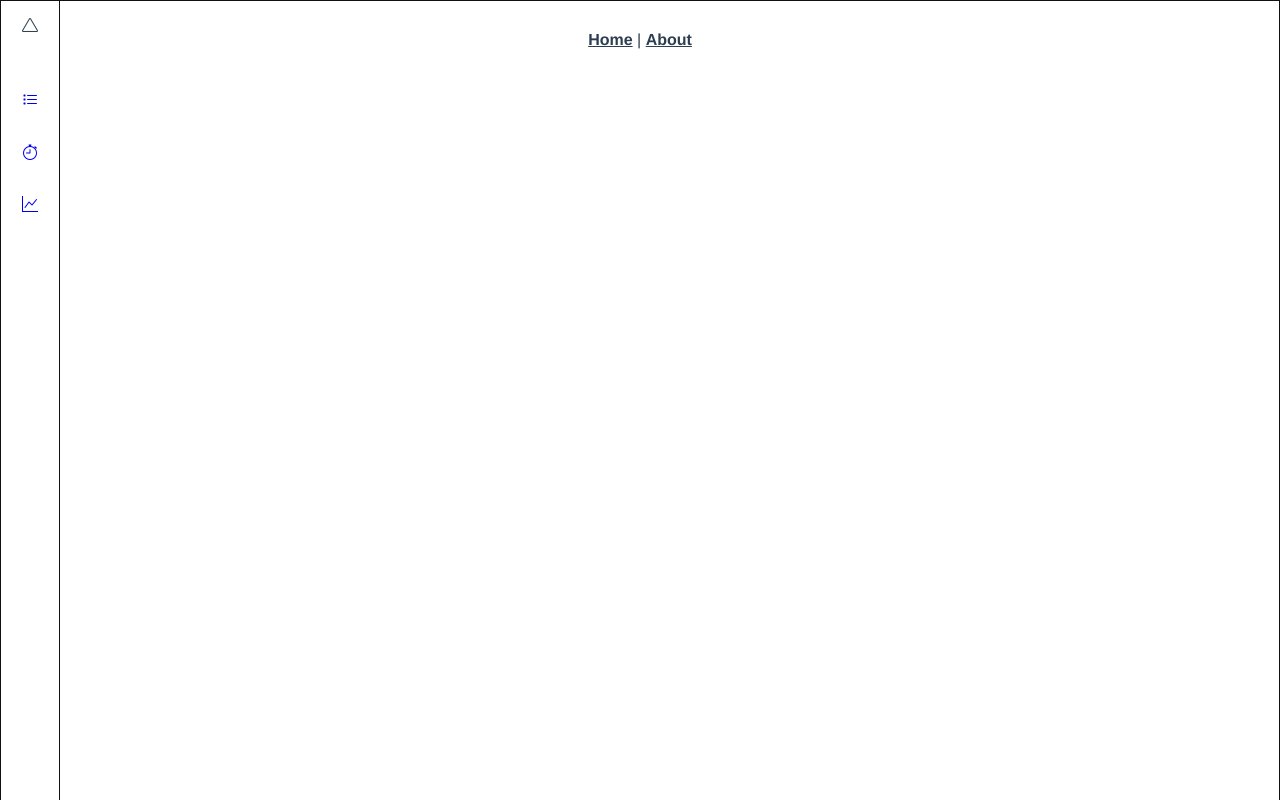
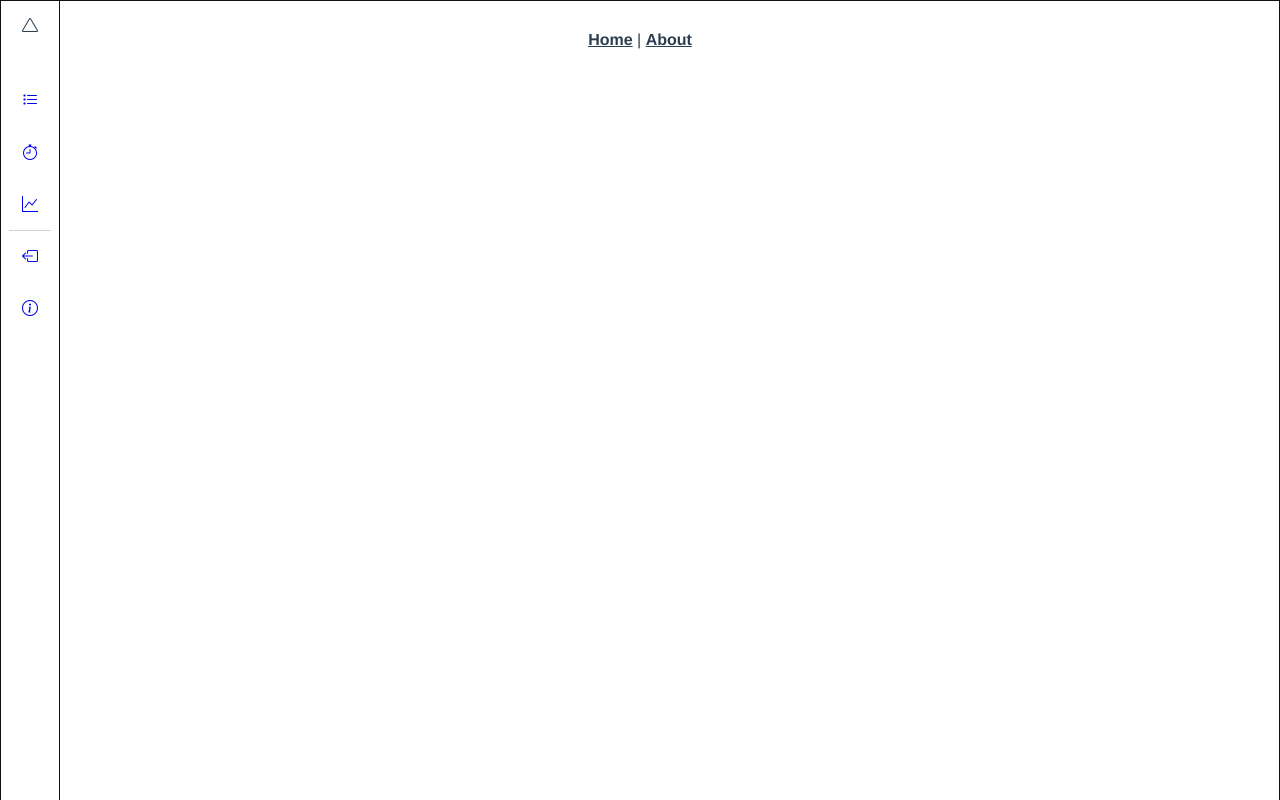
Before and after one commit to markopekica/wa_frontend, a Vue app: page /activity in a window 1280 px wide. Shown: the top 800 px of the page. Built offline with nearby package versions, Linux system fonts and the light colour scheme.

Commit message:
very basic navigationBar skeleton

```diff
--- a/src/components/NavigationBar.vue
+++ b/src/components/NavigationBar.vue
@@ -4,14 +4,23 @@
       <i class="bi bi-triangle"></i>
     </div>
     <div class="menu">
-      <router-link class="rlink" to="/activity">
+      <router-link class="rlink" to="/activity" title="activity list">
         <i class="bi bi-list-task"></i
       ></router-link>
-      <router-link class="rlink" to="/about"
+      <router-link class="rlink" to="/timer" title="timer"
         ><i class="bi bi-stopwatch"></i
       ></router-link>
-      <router-link class="rlink" to="/">
+      <router-link class="rlink" to="/" title="stats">
         <i class="bi bi-graph-up"></i>
+      </router-link>
+    </div>
+    <!-- other icons; sign out, info -->
+    <div class="other-icons">
+      <router-link class="rlink" to="" title="sign out">
+        <i class="bi bi-box-arrow-left"></i>
+      </router-link>
+      <router-link class="rlink" to="about" title="info">
+        <i class="bi bi-info-circle"></i>
       </router-link>
     </div>
   </div>
@@ -25,36 +34,61 @@ export default {
 
 <!-- Add "scoped" attribute to limit CSS to this component only -->
 <style scoped lang="scss">
-.nav {
-  border-right: 1px solid #111;
-  float: left;
-  min-height: 100vh;
-  width: 42px;
-  position: fixed;
-  padding: 0.5em;
-  /* background-color: #111;
-    color: ghostwhite; */
-}
-.logo {
-    padding: .5em;
-  margin-bottom: 2em;
-  /* border: 1px solid green; */
-}
-.menu {
-  display: flex;
-  flex-direction: column;
-  align-items: center;
-}
 .rlink {
-    /* invisible border stops jumping in case a border appears on hover */
+  /* invisible border stops jumping in case a border appears on hover */
   border: 1px solid white;
   padding: 0.5em;
   margin: 0.5em;
   max-width: 32px;
 }
 .rlink:hover {
-  /* cursor: pointer; */
   border: 1px solid pink;
   border-radius: 6px;
 }
+@media only screen and (orientation: portrait) {
+  .nav {
+    border-bottom: 1px solid #111;
+    div {
+      line-height: 2.5em;
+    }
+    display: flex;
+    padding: 0.75em 0.25em;
+    justify-content: space-between;
+  }
+  .logo {
+    display: flex;
+    justify-content: center;
+    align-items: center;
+    padding: 0 0.5em;
+    box-shadow: 1px 0px 0px lightgray;
+    width: 25%;
+  }
+  .other-icons {
+    box-shadow: -1px 0px 0px lightgray;
+    width: 25%;
+  }
+}
+@media only screen and (orientation: landscape) {
+  .nav {
+    border-right: 1px solid #111;
+    float: left;
+    min-height: 100vh;
+    width: 42px;
+    position: fixed;
+    padding: 0.5em;
+  }
+  .logo {
+    padding: 0.5em;
+    margin-bottom: 2em;
+  }
+  .menu,
+  .other-icons {
+    display: flex;
+    flex-direction: column;
+    align-items: center;
+  }
+  .other-icons {
+    box-shadow: 0px -1px 0px lightgray;
+  }
+}
 </style>
```
Also changed, not shown: 1 other file (tests, documents, lock files or other folders).
